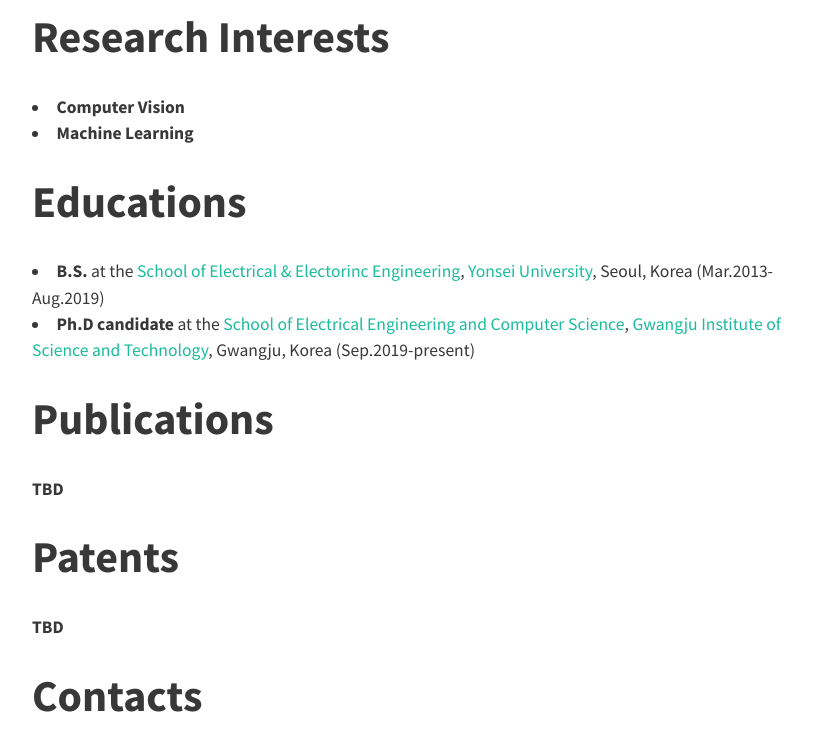
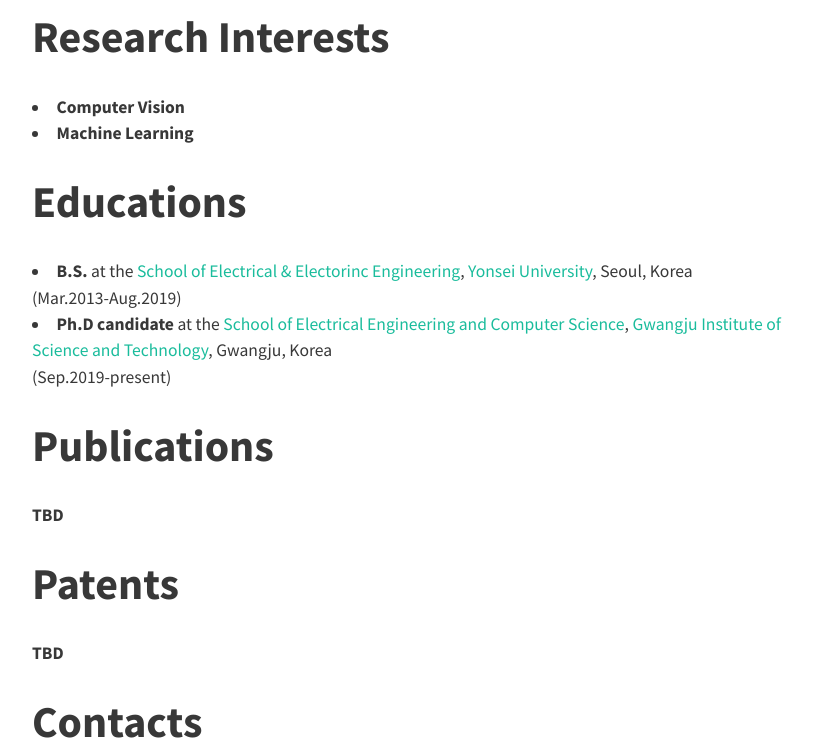
Before and after one commit to DY120/dy120.github.io, a Jekyll site: the page built from about.md, in a window 1280 px wide and 900 px high, scrolled down 370 px, cut to the strip 0-748 px from the top of the window. Shown: the whole strip, without its empty margins (224-1037 px from the left). Built offline with Jekyll 4.4.1, drawn with Linux system fonts in a browser that asks for light colours; nearby versions of some CDN libraries.

```diff
--- a/about.md
+++ b/about.md
@@ -11,8 +11,10 @@ Hi. My name is Daeyoung Han, a Ph.D candidate student at the [School of Electric
 - **Machine Learning**
 
 # Educations
-- **B.S.** at the [School of Electrical & Electorinc Engineering](http://ee.yonsei.ac.kr/ee_en/index.do), [Yonsei University](https://www.yonsei.ac.kr/en_sc/), Seoul, Korea (Mar.2013-Aug.2019)
-- **Ph.D candidate** at the [School of Electrical Engineering and Computer Science](https://eecs.gist.ac.kr/eecs/), [Gwangju Institute of Science and Technology](https://www.gist.ac.kr/kr/main.html), Gwangju, Korea (Sep.2019-present)
+- **B.S.** at the [School of Electrical & Electorinc Engineering](http://ee.yonsei.ac.kr/ee_en/index.do), [Yonsei University](https://www.yonsei.ac.kr/en_sc/), Seoul, Korea\
+(Mar.2013-Aug.2019)
+- **Ph.D candidate** at the [School of Electrical Engineering and Computer Science](https://eecs.gist.ac.kr/eecs/), [Gwangju Institute of Science and Technology](https://www.gist.ac.kr/kr/main.html), Gwangju, Korea\
+(Sep.2019-present)
 
 # Publications
 **TBD**
```
